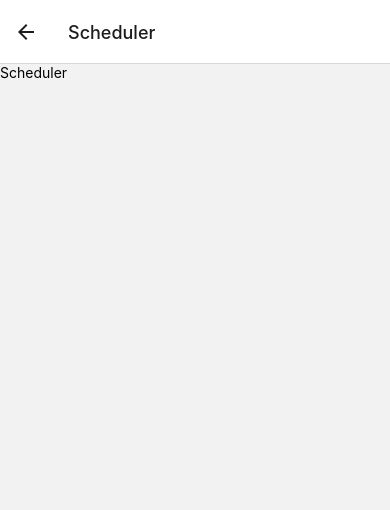
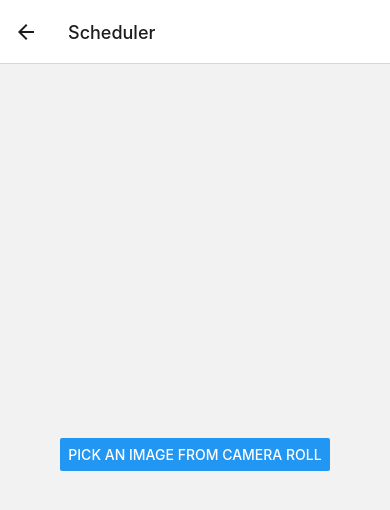
Before and after one commit to Rajatbisht12/Mentor-Matrix, a React Native app: screen /Scheduler in a window 390 px wide. Shown: the top 510 px of the page. Built offline with nearby package versions, Linux system fonts and the light colour scheme; no server answers.

Commit message:
new changes

```diff
--- a/screens/Scheduler.js
+++ b/screens/Scheduler.js
@@ -1,10 +1,42 @@
-import { View, Text } from 'react-native'
-import React from 'react'
+import { useState } from 'react';
+import { Button, Image, View, StyleSheet } from 'react-native';
+import * as ImagePicker from 'expo-image-picker';
 
 export default function Scheduler() {
+  const [image, setImage] = useState(null);
+
+  const pickImage = async () => {
+    // No permissions request is necessary for launching the image library
+    let result = await ImagePicker.launchImageLibraryAsync({
+      mediaTypes: ImagePicker.MediaTypeOptions.All,
+      allowsEditing: true,
+      aspect: [4, 3],
+      quality: 1,
+    });
+
+    console.log(result);
+
+    if (!result.canceled) {
+      setImage(result.assets[0].uri);
+    }
+  };
+
   return (
-    <View>
-      <Text>Scheduler</Text>
+    <View style={styles.container}>
+      <Button title="Pick an image from camera roll" onPress={pickImage} />
+      {image && <Image source={{ uri: image }} style={styles.image} />}
     </View>
-  )
+  );
 }
+
+const styles = StyleSheet.create({
+  container: {
+    flex: 1,
+    alignItems: "center",
+    justifyContent: "center",
+  },
+  image: {
+    width: 200,
+    height: 200,
+  },
+});
```
